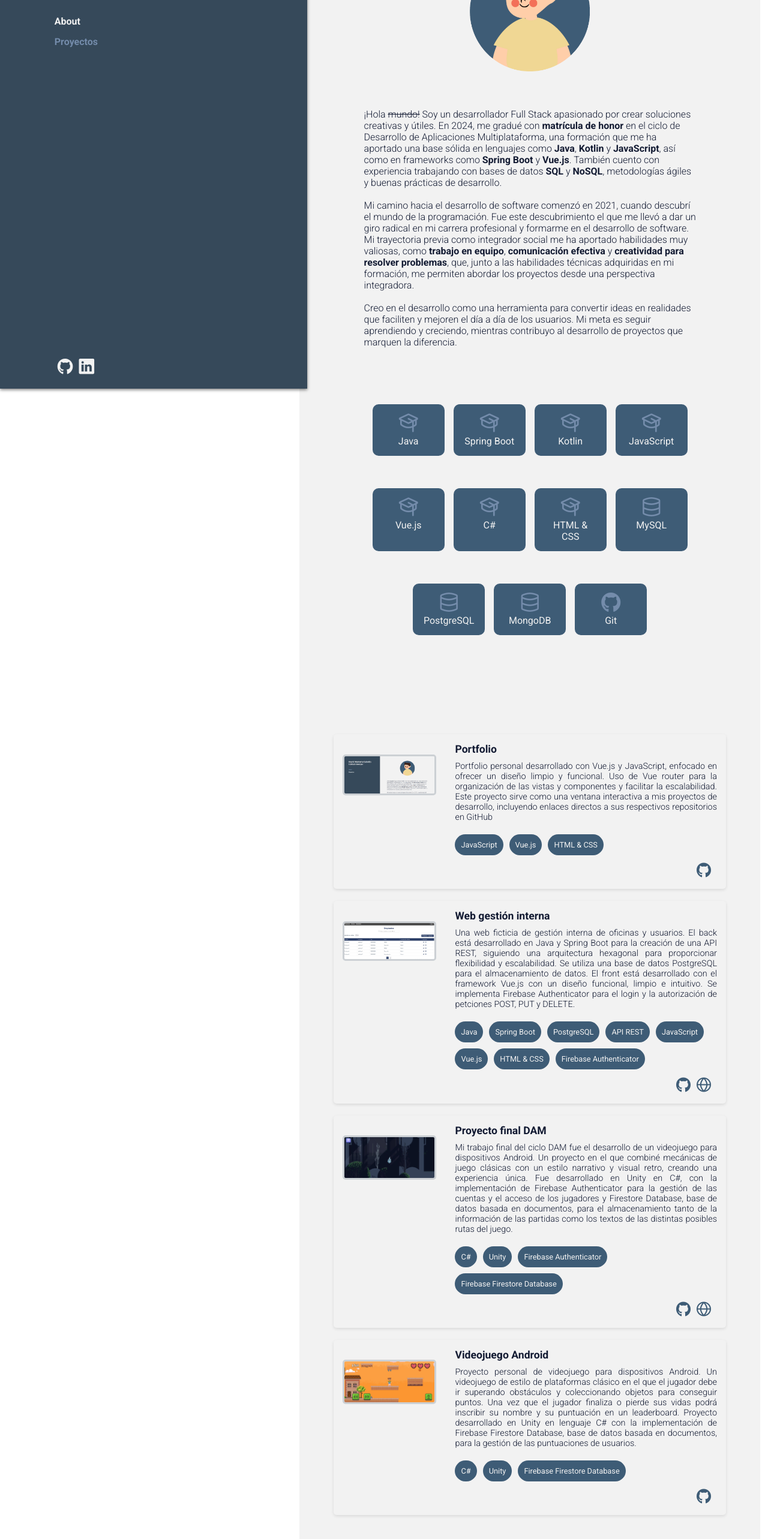
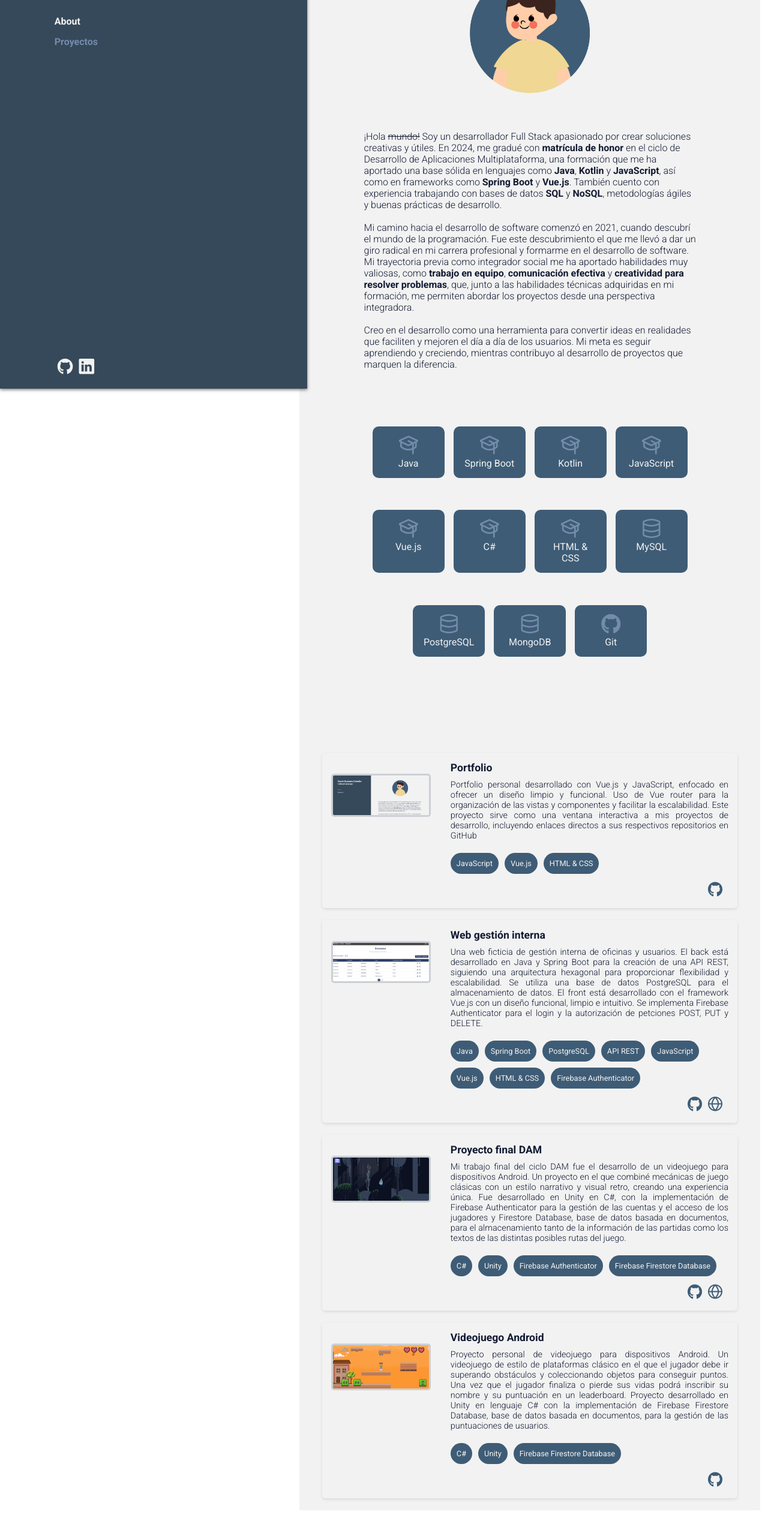
Before and after one commit to Da-rc/PortfolioPersonal, a Vue app: page / in a window 1280 px wide. Shown: the part 152-2718 px from the top of the page at 60% size. After the commit the page ends 2670 px from the top, so only its background shows below. Built offline with nearby package versions, Linux system fonts and the light colour scheme; the HTML template or start-up script is replaced by a standard one.

Commit message:
cambio margenes #about y #proyectos

```diff
--- a/src/components/AboutComp.vue
+++ b/src/components/AboutComp.vue
@@ -120,7 +120,7 @@ export default {
 
 <style scoped>
   #about {
-    padding: 0;
+    padding: 5% 0 0;
     margin: 0;
   }
 
@@ -176,6 +176,12 @@ export default {
     color: #F2F2F2;
     font-size: 1rem;
     text-align: center;
+  }
 
+  @media (max-width: 768px) {
+    #about {
+      padding: 48% 0 0;
+      margin-top: -43%;
+    }
   }
 </style>
--- a/src/components/ProyectosComp.vue
+++ b/src/components/ProyectosComp.vue
@@ -104,8 +104,8 @@ import "primeicons/primeicons.css";
 
 <style scoped>
   #proyectos {
-    margin-top: 20%;
-    padding: 20px;
+    padding: 17% 0 0;
+    margin: 0;
   }
 
   .contenedor-proyectos {
@@ -202,4 +202,12 @@ import "primeicons/primeicons.css";
     background-color: #121a32;
   }
 
+  @media (max-width: 768px) {
+    #proyectos {
+      padding: 55% 0 0;
+      margin-top: -38%;
+    }
+  }
+
+
 </style>
```
